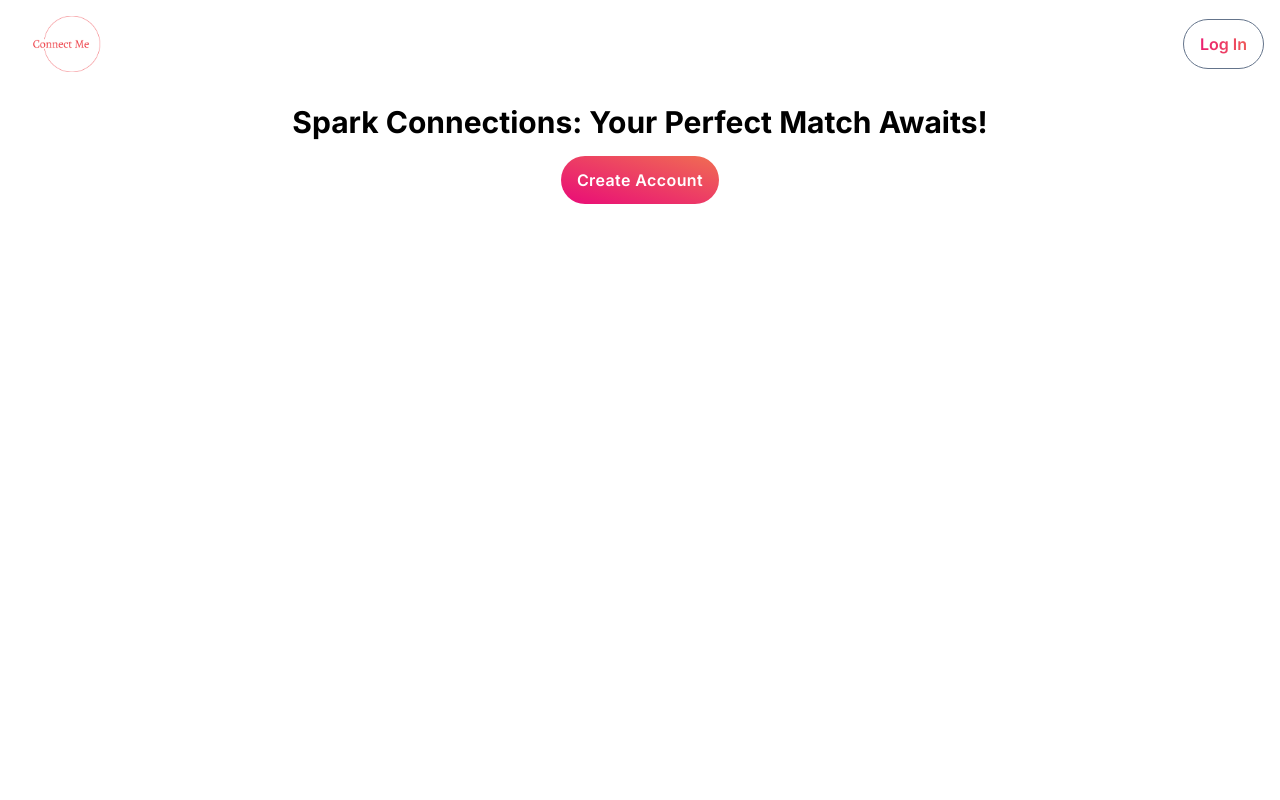
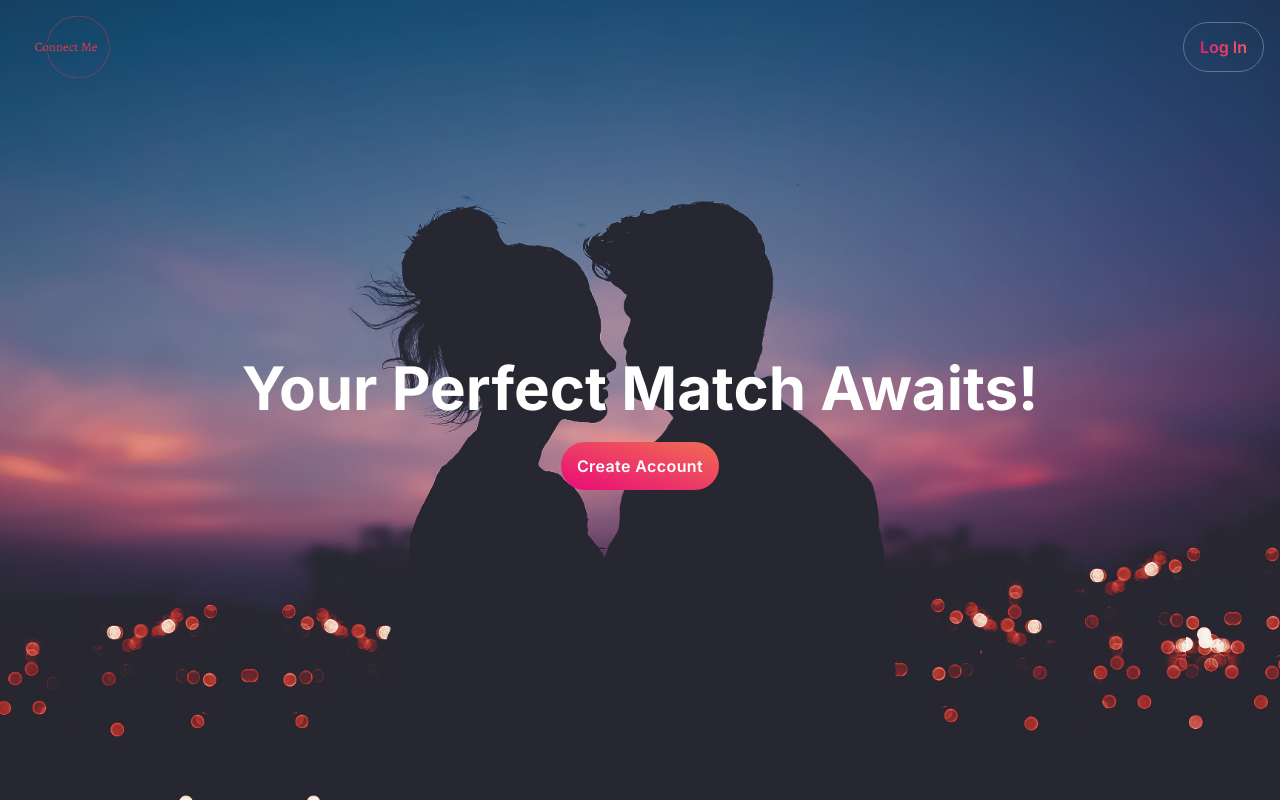
Before and after one commit to K-Aayush/ConnectMe, a Next.js app: page / in a window 1280 px wide. Built offline with nearby package versions, Linux system fonts and the light colour scheme.

Commit message:
Homeui design complete

```diff
--- a/src/components/Home.tsx
+++ b/src/components/Home.tsx
@@ -6,13 +6,18 @@ import { Button, NavBar } from "./index"
 
 const HomePage = () => {
     return (
-        <div className="">
-
+        <div className="realative">
+            <img
+                src="/Image/dating.jpg"
+                alt="Background"
+                className="w-full h-full object-cover absolute bg-blend-overlay"
+            />
+            <div className="relative">
                 <NavBar />
 
-            <div className="text-center">
-                <h1 className="text-md font-semibold md:text-xl lg:text-3xl lg:font-bold p-4">
-                    Spark Connections: Your Perfect Match Awaits!
+                <div className="my-[30vh] text-center">
+                    <h1 className="text-xl text-white font-semibold md:text-3xl lg:text-6xl lg:font-bold p-6">
+                        Your Perfect Match Awaits!
                     </h1>
                     <Button
                         gradient
@@ -22,6 +27,7 @@ const HomePage = () => {
                     />
                 </div>
             </div>
+        </div>
 
     )
 }
--- a/src/components/NavBar.tsx
+++ b/src/components/NavBar.tsx
@@ -5,13 +5,13 @@ import { Button } from "./index"
 
 const NavBar = () => {
     return (
-        <nav className="bg-white border-gray-200">
+        <nav className="">
             <div className="max-w-screen-xl flex flex-wrap items-center justify-between mx-auto p-4">
                 <div>
                     <Image
                         src={"/Image/connectme logo.png"}
                         objectFit="cover"
-                        width={90}
+                        width={100}
                         height={0}
                         alt={""}
                     />
```
Also changed, not shown: public/Image/dating.jpg (added). Lines whose indentation alone changed are shown as unchanged.
